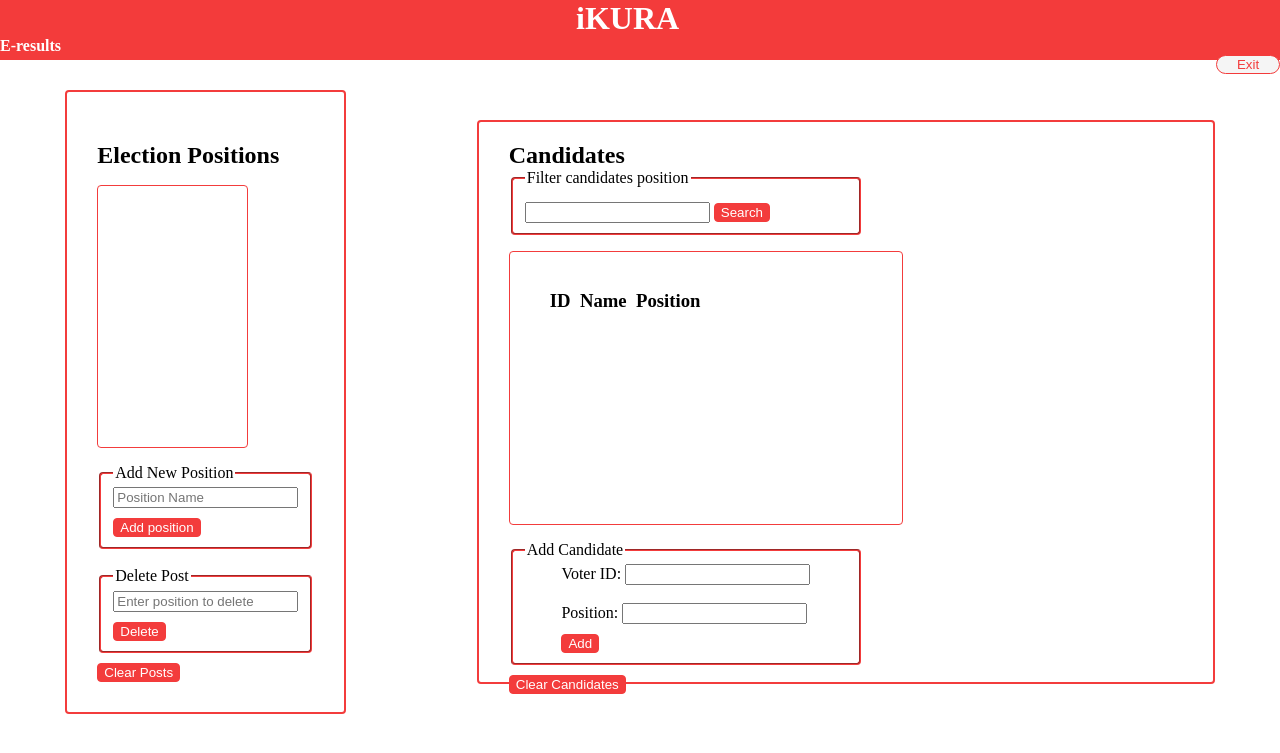
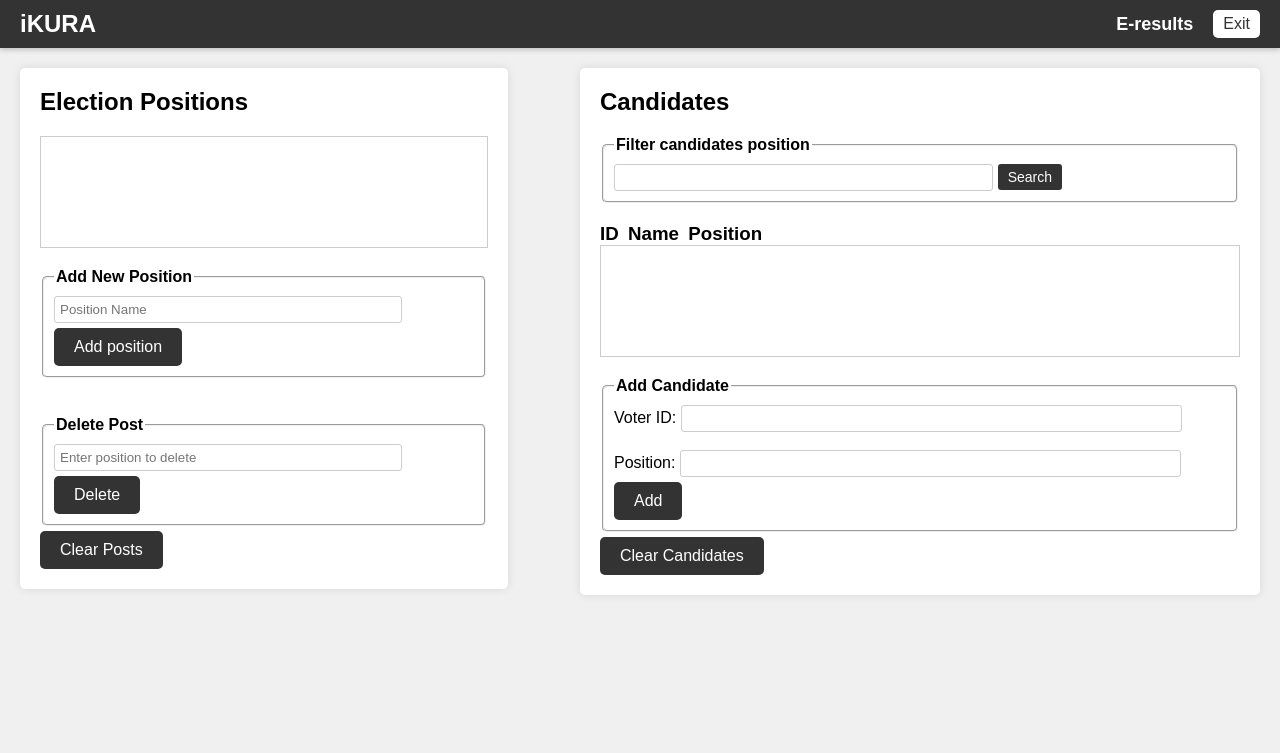
Before and after one commit to hawkinswinja/evoting, a Flask app: page /admin in a window 1280 px wide. Shown: the top 753 px of the page. Run offline with Flask 3, Linux system fonts and the light colour scheme; the visitor is signed in with stand-in values (Sample User, id 1); data that the repository does not hold is empty; some libraries are stand-ins or nearby versions.

Commit message:
updated the layout for admin portal

```diff
--- a/app/static/scripts/admin.js
+++ b/app/static/scripts/admin.js
@@ -6,12 +6,12 @@ $(document).ready(function() {
 	  fetch(url)
 	  .then(response => response.json())
 	  .then(data => {
-		$('#all li').remove();
-		const list = document.getElementById('all');
+		$('#cand_li li').remove();
+		const list = document.getElementById('cand_li');
 		for (const key in data) {
 			let li = document.createElement('li');
 			li.innerHTML = key + '&emsp;' + data[key].name + '&emsp;' + data[key].post;
-			list.appendChild(li);
+			list.append(li);
 		}
 	  })
 	  .catch(error => alert(error));
--- a/app/static/styles/admin.css
+++ b/app/static/styles/admin.css
@@ -1,77 +1,215 @@
+/* Reset some default styles */
+body,
+h1,
+h2,
+h3,
+h4,
+ul,
+p {
+    margin: 0;
+    padding: 0;
+}
+
+/* Set a background color and font for the entire page */
 body {
-    margin:0%;
+    font-family: Arial, sans-serif;
+    background-color: #f0f0f0;
+}
+
+/* Style the header section */
+header {
+    background-color: #333;
+    color: #fff;
     display: flex;
-    flex-flow: row wrap;
+    justify-content: space-between;
+    align-items: center;
+    padding: 10px 20px;
+    box-shadow: 0px 2px 5px rgba(0, 0, 0, 0.2);
 }
-header {
-    width: 100%;
-    height:60px;
-    display:flex;
-    flex-flow: row wrap;
-    text-align: center;
-    background-color:rgb(243, 59, 59);
-    color: white;
-    margin-bottom:30px;
+
+.header-right h1 {
+    font-size: 24px;
+    margin: 0;
 }
-header h1 {
-    margin: 0 45%;
+
+.menu-icon {
+    display: none;
+    /* Hide the menu icon by default for desktop view */
+    cursor: pointer;
+    font-size: 24px;
 }
-h4 {
-    margin: 0%;
+
+.header-left {
+    display: flex;
+    align-items: center;
+    position: relative;
+    /* Add relative positioning */
 }
+
+#results {
+    margin-right: 20px;
+    font-size: 18px;
+}
+
 .exit {
-	width: 6%;
-	height: fit-content;
-	background-color: whitesmoke;
-	margin-left: 95%;
-    margin-top: 0px;
-	border-radius: 10px;
-	color: rgb(243, 60, 60);
+    background-color: #fff;
+    color: #333;
+    border: none;
+    padding: 5px 10px;
+    cursor: pointer;
+    font-size: 16px;
+    border-radius: 5px;
 }
-.posts {
-    width: fit-content;
-    height: 70vh;
-    border: solid 2px rgb(243, 60, 60);
-    border-radius: 4px;
-    padding: 30px;
-    display: flex;
-    flex-direction:column;
-    margin:auto;
+
+/* Style the main content section */
+.posts,
+.candidates {
+    background-color: #fff;
+    padding: 20px;
+    margin: 20px;
+    border-radius: 5px;
+    box-shadow: 0px 0px 10px rgba(0, 0, 0, 0.1);
 }
-ul {
+
+
+/* Style the Election Positions list */
+.posts h2,
+.candidates h2 {
+    font-size: 24px;
+    margin-bottom: 20px;
+}
+
+.posts ul,
+.candidates ul {
     list-style-type: none;
-    width: 50%;
-    height: 45%;
-    border: solid 1px rgb(243, 60, 60);
-    border-radius: 4px;
-    padding-top: 20px;
+    border: 1px solid #ccc;
+    padding-top: 10px;
+    padding-inline-start: 10px;
+    height: 100px;
+    max-height: 300px;
+    /* Set a maximum height for overflow scrolling */
+    overflow-y: auto;
+    /* Enable vertical scrolling for overflow content */
 }
-h2 {
-    width: 100%;
-    margin-bottom:0;
+
+.posts li,
+.candidates li {
+    font-size: 18px;
+    margin-bottom: 10px;
 }
+
+/* Style the Add New Position and Delete Post forms */
 fieldset {
+    /* border: 1px solid #ccc; */
+    padding: 10px;
+    border-radius: 5px;
+    margin-top: 20px;
+}
+
+legend {
+    font-weight: bold;
+}
+
+/* Center the input fields */
+input[type="text"],
+input[type="number"] {
+    width: 80%;
+    padding: 5px;
+    margin: 0 auto;
+    /* Center the input fields horizontally */
+    border: 1px solid #ccc;
+    border-radius: 3px;
+}
+
+button[type="submit"],
+button[name="clearposts"],
+button[name="clearcands"] {
+    background-color: #333;
+    color: #fff;
+    border: none;
+    padding: 10px 20px;
+    cursor: pointer;
+    font-size: 16px;
+    border-radius: 5px;
+    margin-top: 5px;
+}
+
+/* Style the Filter candidates position field */
+.filter {
+    margin-top: 20px;
+    margin-bottom: 20px;
+}
+
+#filterpost {
     width: 60%;
-    height:fit-content;
-    display: flex;
-    flex-direction: column;
-    align-items: center;
-    border-color: rgb(243, 60, 60);
-    border-radius: 4px;
+    padding: 5px;
+    border: 1px solid #ccc;
+    border-radius: 3px;
 }
-button[type="submit"] {
-    background-color: rgb(243, 60, 60);
-    border:solid 1px rgb(243, 59, 59);
-    border-radius: 4px;
-    color: white;
-    margin-top: 10px;
+
+#search {
+    background-color: #333;
+    color: #fff;
+    border: none;
+    padding: 5px 10px;
+    cursor: pointer;
+    font-size: 14px;
+    border-radius: 3px;
 }
-button {
-    background-color: rgb(243, 60, 60);
-    border:solid 1px rgb(243, 59, 59);
-    border-radius: 4px;
-    color: white;
-    margin-top: 10px;
-    width: fit-content;
-    height: fit-content;
+
+/* Responsive design for mobile view */
+@media screen and (max-width: 768px) {
+    .menu-icon {
+        display: block;
+        /* Show the menu icon for mobile view */
+    }
+
+    .header-left {
+        flex-direction: column;
+        align-items: center;
+        display: none;
+        /* Center items vertically */
+    }
+
+    #results {
+        margin-top: 10px;
+    }
+
+    .exit,
+    button[name="clearposts"],
+    button[name="clearcands"] {
+        margin-top: 10px;
+    }
+
+    /* Pop-up context for mobile view */
+    .menu-icon:hover .header-left {
+        display: block;
+        position: absolute;
+        width: 80%;
+        height: 60px;
+        top: 40px;
+        right: 0;
+        background-color: #333;
+        padding: 10px;
+        border-radius: 5px;
+        z-index: 2;
+    }
 }
+
+@media screen and (min-width: 768px) {
+
+    /* Divide the content into two columns */
+    .posts {
+        width: 35%;
+        /* Half the width for Posts section */
+        float: left;
+        /* Float the Posts section to the left */
+    }
+
+    .candidates {
+        width: 50%;
+        /* Half the width for Candidates section */
+        float: right;
+        /* Float the Candidates section to the left */
+    }
+}
--- a/app/templates/admin.html
+++ b/app/templates/admin.html
@@ -2,14 +2,19 @@
 {% block head %}
 {{ super() }}
 <link rel="stylesheet" type="text/css" href="../static/styles/admin.css">
-        <link rel="stylesheet" type="text/css" href="../static/styles/candidates.css">
+<!-- <link rel="stylesheet" type="text/css" href="../static/styles/candidates.css"> -->
 <script src="{{ url_for('static', filename='scripts/admin.js') }}"></script>
 {% endblock %}
 {% block body %}
 <header>
+    <div class="header-right">
         <h1>iKURA</h1>
-            <div><h4 id='results'>E-results</h4></div>
+    </div>
+    <div class="menu-icon">&#9776;</div>
+    <div class="header-left">
+        <h4 id="results">E-results</h4>
         <button class="exit">Exit</button>
+    </div>
 </header>
 <section class="posts">
     <h2>Election Positions</h2>
@@ -45,8 +50,8 @@
         <input type="text" id="filterpost">
         <button id="search">Search</button>
     </fieldset>
-            <ul id='all'>
     <h3>ID&ensp;Name&ensp;Position</h3>
+    <ul id="cand_li">
         {% for k, v in candidates.items() %}
         <li>{{k}}&ensp;{{v.name}}&emsp;{{v.post}}</li>
         {% endfor %}
@@ -56,16 +61,15 @@
         <form action="/add" method="POST">
             <input type="hidden" name="form_id" value="candidate">
             <label for="voter_id">Voter ID: </label>
-                    <input type="number" name="voter_id">
+            <input type="number" id="voter_id" name="voter_id">
             <br>
             <br>
             <label for="post_id">Position: </label>
-                    <input type="text" name="post_id">
+            <input type="text" name="post_id" id="post_id">
             <br>
             <button type="submit">Add</button>
         </form>
     </fieldset>
-        <button name="clearcands">Clear Candidates</button>
+    <button name="clearcands" type="button">Clear Candidates</button>
 </section>
-    </body>
 {% endblock %}
```
Lines whose indentation alone changed are shown as unchanged.
